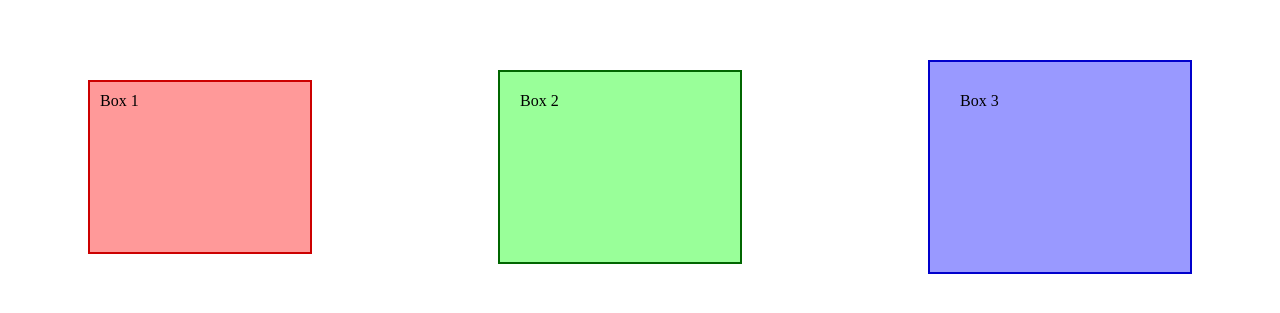
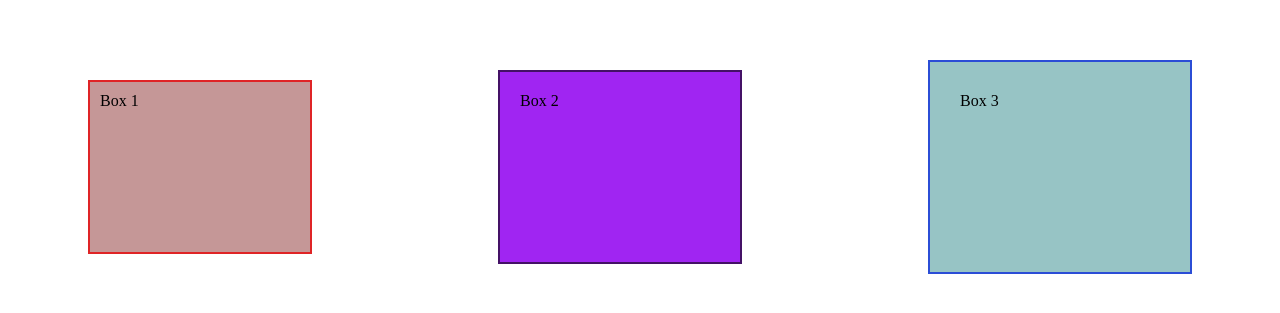
Before and after one commit to SilentBladeee/Elljay, a plain HTML site: page Elljay-main/Exercises 1/index.html in a window 1280 px wide. Shown: the part 233-546 px from the top of the page. Drawn offline with Linux system fonts and the light colour scheme.

Commit message:
Exercise 1: Basic Box Model

```diff
--- a/Elljay-main/Exercises 1/styles.css
+++ b/Elljay-main/Exercises 1/styles.css
@@ -16,21 +16,21 @@ body {
   }
 
   #box1 {
-    background-color: #ff9999;
-    border: 2px solid #cc0000;
+    background-color: #c59797;
+    border: 2px solid #df2426;
     margin-right: 20px;
     padding: 10px;
   }
 
   #box2 {
-    background-color: #99ff99;
-    border: 2px solid #006600;
+    background-color: #a025f2;
+    border: 2px solid #441166;
     margin-right: 20px;
     padding: 20px;
   }
 
   #box3 {
-    background-color: #9999ff;
-    border: 2px solid #0000cc;
+    background-color: #97C4C5;
+    border: 2px solid#2b4dd6;
     padding: 30px;
   }
```
